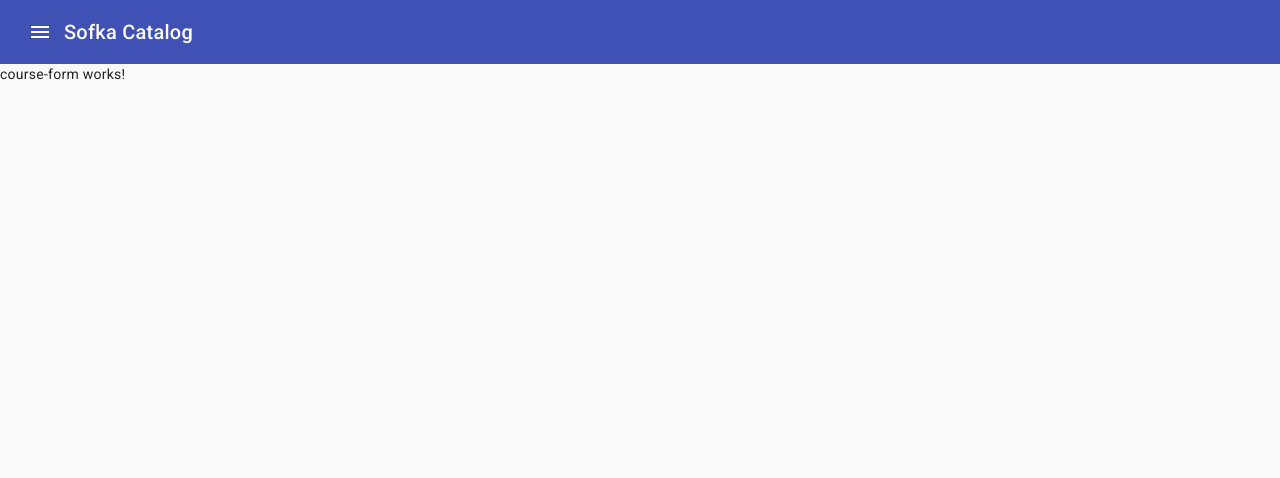
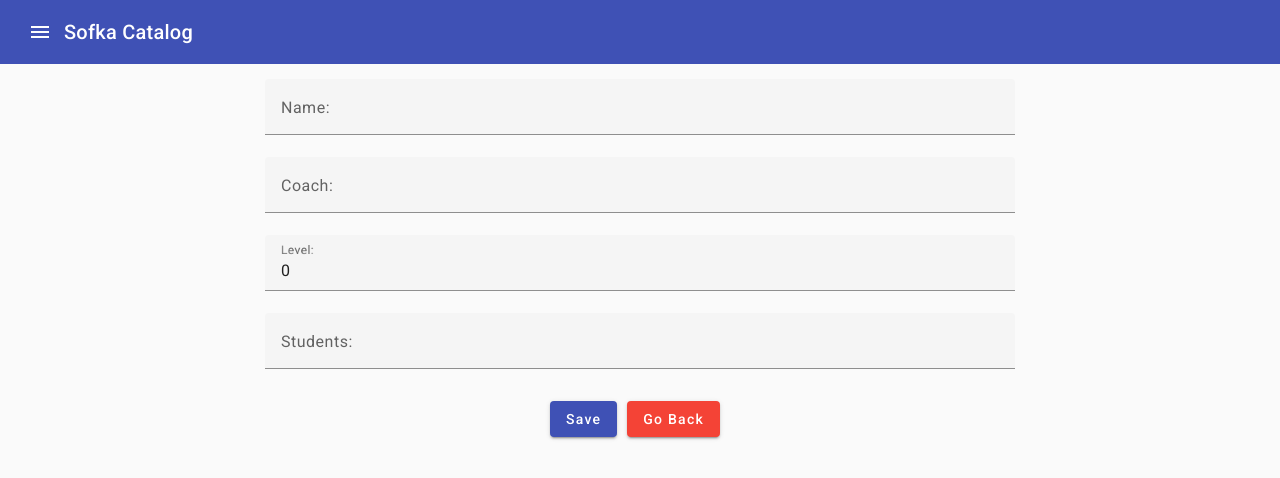
Before and after one commit to training-practice-sofkau/C1-2023-FA-Angular, an Angular app: page /courses/new in a window 1280 px wide. Shown: the top 478 px of the page. Built offline with nearby package versions, Linux system fonts and the light colour scheme.

Commit message:
The HTML structure and styles for the course form were created, as well as the logic in th TS file to manage the values for each field. Some little changes were made for the student form files as well, like delete empty lines of codes and so on.

```diff
--- a/src/app/app-routing.module.ts
+++ b/src/app/app-routing.module.ts
@@ -51,9 +51,9 @@ const routes: Routes = [
       {
         path: 'search',
         component: CourseListComponent},
-        {
-          path: 'edit',
-          component: CourseFormComponent}
+      {
+        path: 'edit',
+        component: CourseFormComponent}
     ]
   }
 ];
--- a/src/app/components/cards/student-card/student-card.component.ts
+++ b/src/app/components/cards/student-card/student-card.component.ts
@@ -23,11 +23,7 @@ export class StudentCardComponent {
     this.router.navigate(['students/edit'],{
       queryParams:{
         data: JSON.stringify(this.student)
-
       }
-
     })
   }
-
-
 }
--- a/src/app/components/forms/course-form/course-form.component.html
+++ b/src/app/components/forms/course-form/course-form.component.html
@@ -1 +1,19 @@
-<p>course-form works!</p>
+<form [formGroup] = "courseForm" ngClass="save">
+  <mat-form-field appearance="fill" >
+      <mat-label>Name: </mat-label>  <input matInput placeholder="Insert name" formControlName="name"/>
+  </mat-form-field>
+  <mat-form-field appearance="fill" >
+      <mat-label>Coach: </mat-label> <input matInput placeholder="Insert the coach name" formControlName="coach"/>
+  </mat-form-field>
+  <mat-form-field appearance="fill" >
+      <mat-label>Level: </mat-label> <input matInput placeholder="Insert level" formControlName="level"/>
+  </mat-form-field>
+  <mat-form-field appearance="fill" >
+      <mat-label>Students: </mat-label> <input matInput placeholder="Students" formControlName="studentsList"/>
+  </mat-form-field>
+  <div class="user-options">
+    <button mat-raised-button color="primary" *ngIf="!courseFromUpdate">Save</button>
+    <button mat-raised-button color="primary" *ngIf="courseFromUpdate">Update</button>
+    <button mat-raised-button color="warn" routerLink="/students">Go Back</button>
+  </div>
+</form>
--- a/src/app/components/forms/course-form/course-form.component.scss
+++ b/src/app/components/forms/course-form/course-form.component.scss
@@ -0,0 +1,18 @@
+.save{
+  display: flex;
+  flex-direction: column;
+  align-items: center;
+  justify-content: center;
+  padding: 15px;
+  mat-form-field {
+    width: 60%;
+  }
+}
+
+.user-options{
+display: flex;
+flex-direction: row;
+button {
+  margin: 10px 10px 10px 0px
+}
+}
--- a/src/app/components/forms/course-form/course-form.component.ts
+++ b/src/app/components/forms/course-form/course-form.component.ts
@@ -1,4 +1,7 @@
 import { Component } from '@angular/core';
+import { FormBuilder, FormGroup } from '@angular/forms';
+import { ActivatedRoute } from '@angular/router';
+import { CourseService } from 'src/app/services/course-service/course.service';
 
 @Component({
   selector: 'app-course-form',
@@ -7,4 +10,35 @@ import { Component } from '@angular/core';
 })
 export class CourseFormComponent {
 
+  courseForm: FormGroup = new FormGroup({});
+  courseFromUpdate = false;
+
+  constructor(private builder: FormBuilder,
+    private service: CourseService,
+    private courseRoute: ActivatedRoute){
+
+    }
+  ngOnInit(): void {
+    this.courseForm = this.builder.group(
+      {
+        name: '',
+        coach: '',
+        level: 0,
+        studentsList: []
+      }
+    );
+
+    this.courseRoute.queryParams.subscribe((info) => {
+      if(JSON.stringify(info) !== JSON.stringify({})){
+        this.courseFromUpdate = true;
+
+        this.courseForm.setValue({
+          name: JSON.parse(info['data']).name,
+          coach: JSON.parse(info['data']).coach,
+          level: JSON.parse(info['data']).level,
+          studentsList: JSON.parse(info['data']).studentsList,
+         })
+      }
+    })
+  }
 }
--- a/src/app/components/forms/student-form/student-form.component.html
+++ b/src/app/components/forms/student-form/student-form.component.html
@@ -16,6 +16,4 @@
       <button mat-raised-button color="primary" *ngIf="studentFromUpdate">Update</button>
       <button mat-raised-button color="warn" routerLink="/students">Go Back</button>
     </div>
-
-
 </form>
--- a/src/app/components/forms/student-form/student-form.component.ts
+++ b/src/app/components/forms/student-form/student-form.component.ts
@@ -28,7 +28,6 @@ export class StudentFormComponent implements OnInit{
         mail: ''
       }
     );
-    //this.studentForm.valueChanges.subscribe(console.log);
 
     this.route.queryParams.subscribe((info) => {
       if(JSON.stringify(info) !== JSON.stringify({})){
```
